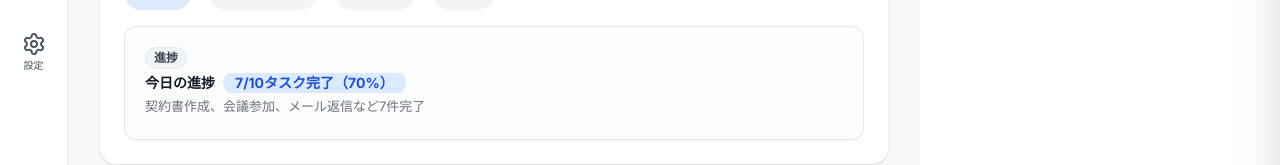
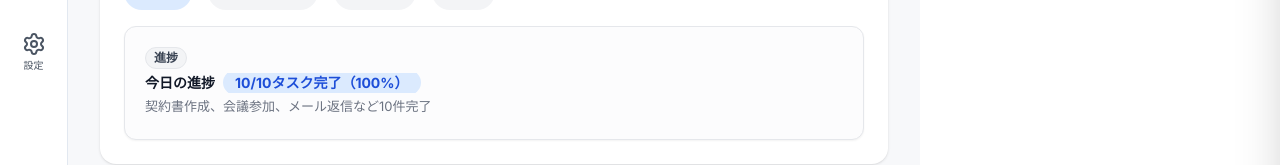
Before and after one commit to h-fujioka/salesmock, a Next.js app in the folder frontend/: page / in a window 1280 px wide. Shown: the part 196-361 px from the top of the page. Built offline with nearby package versions, Linux system fonts and the light colour scheme.

Commit message:
進捗エリアの表示を100%に修正

```diff
--- a/frontend/src/components/features/Home/HomePage.tsx
+++ b/frontend/src/components/features/Home/HomePage.tsx
@@ -173,8 +173,8 @@ const HomePage: React.FC<HomePageProps> = ({ onShowAllTasks }) => {
   const statusTabData: Record<string, { title: string; desc: string; value: string; badgeColor?: string }> = {
     progress: {
       title: '今日の進捗',
-      desc: '契約書作成、会議参加、メール返信など7件完了',
-      value: '7/10タスク完了（70%）',
+      desc: '契約書作成、会議参加、メール返信など10件完了',
+      value: '10/10タスク完了（100%）',
       badgeColor: 'bg-blue-100 text-blue-700',
     },
     mail: {
```
